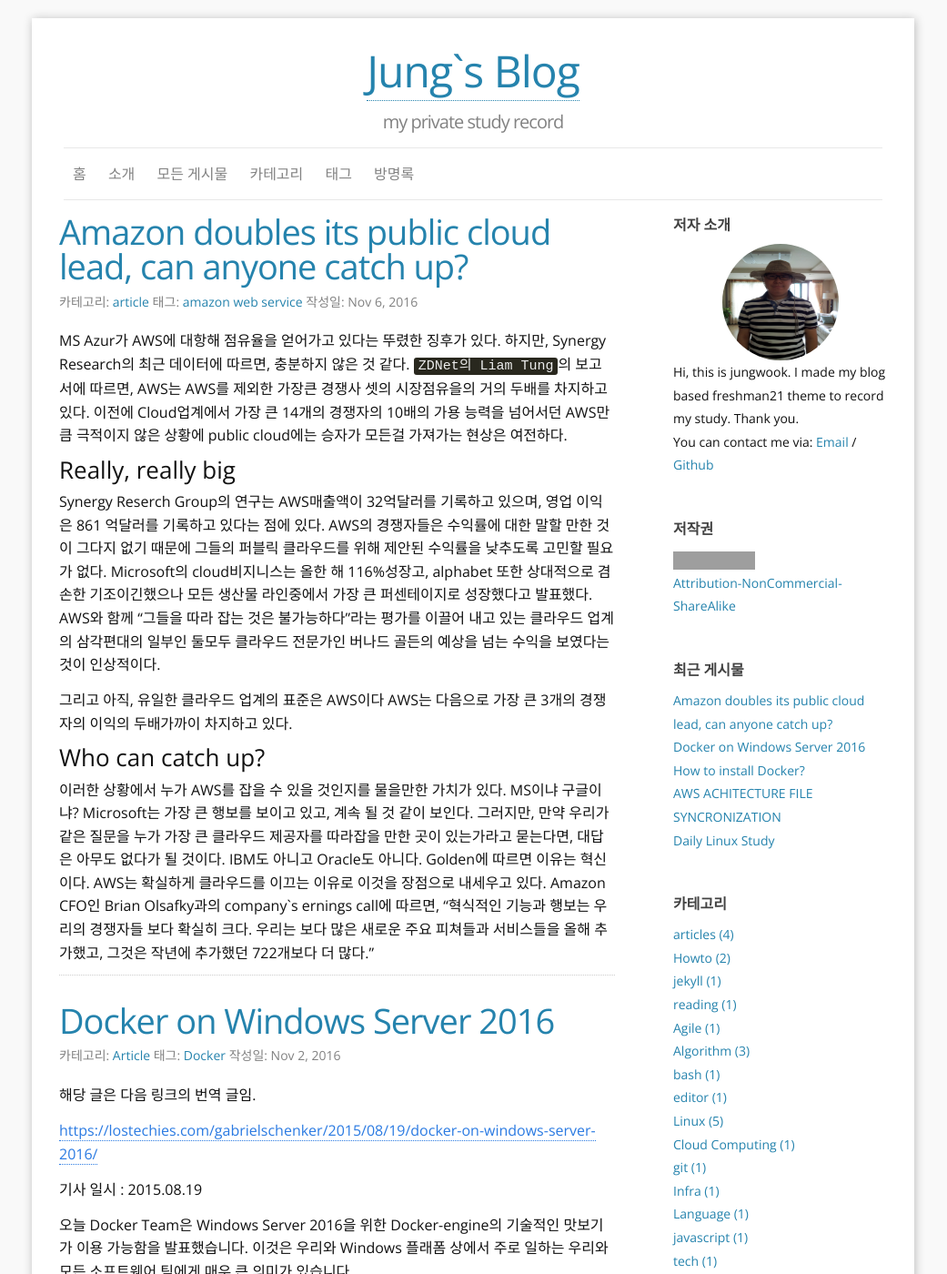
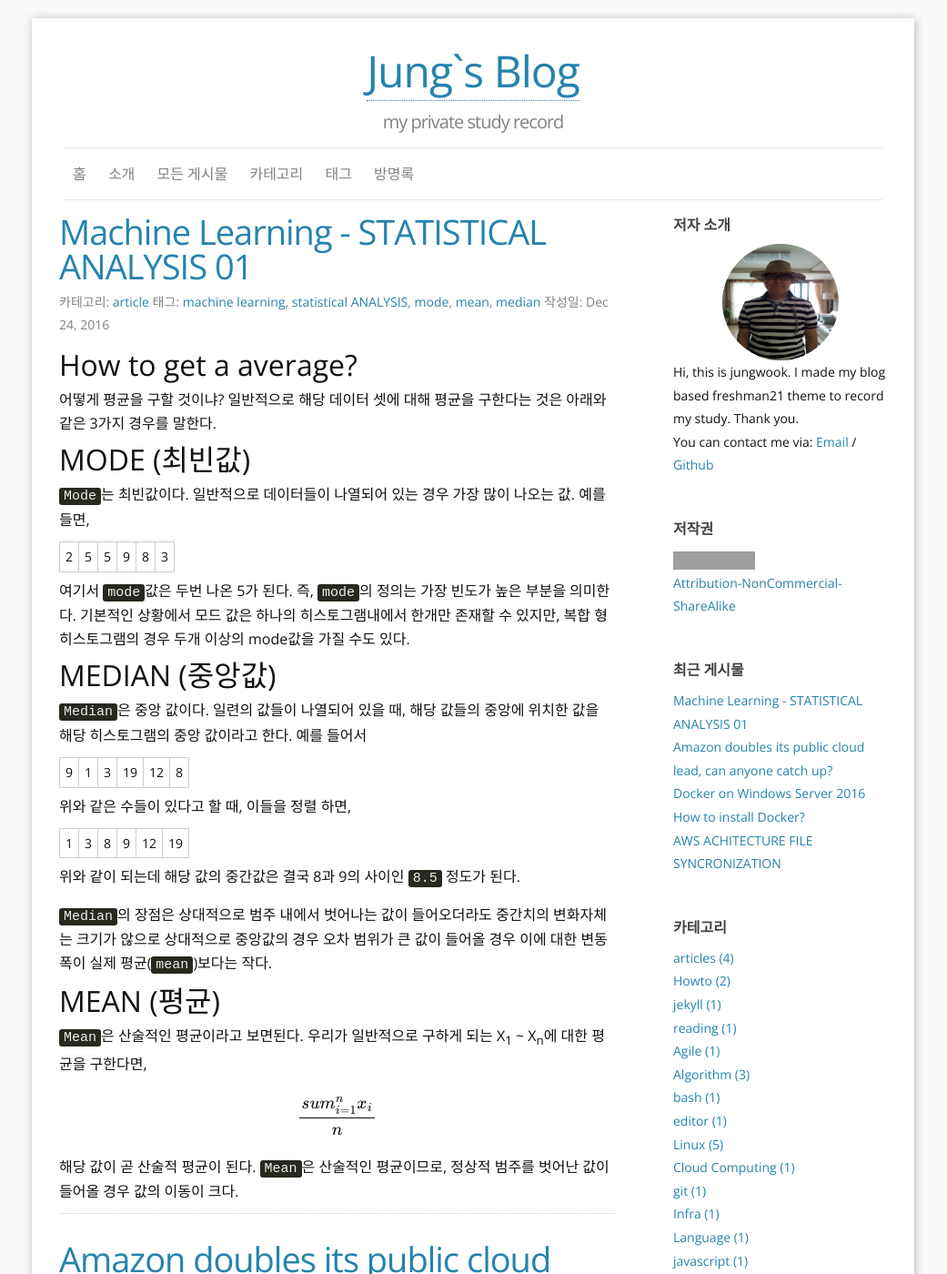
Before and after one commit to crispar/crispar.github.io, a Jekyll site: the page built from index.html, in a window 1280 px wide and 1400 px high. Shown: the whole window at 91% size, without its empty margins (120-1161 px from the left). Built offline with Jekyll 4.4.1, drawn with Linux system fonts in a browser that asks for light colours; formulas are drawn with MathJax 3; the list of posts is cut into pages by our own code; some of the changed text lies outside the part shown; grey boxes are pictures that could not be loaded.

Commit message:
Machine Learning MOOC 2weeks

```diff
--- a/_includes/head.html
+++ b/_includes/head.html
@@ -24,7 +24,7 @@
 <link rel="canonical" href="{{ page.url | replace:'index.html','' |  prepend: site.url }}">
 <link rel="alternate" type="application/atom+xml" title="{{ site.title }}" href="{{ "/feed.xml" | prepend: site.url }}" />
 
-<script src="http://cdn.mathjax.org/mathjax/latest/MathJax.js?config=TeX-AMS-MML_HTMLorMML"></script>
-
+<script type="text/javascript" src="http://cdn.mathjax.org/mathjax/latest/MathJax.js?config=TeX-AMS-MML_HTMLorMML">
+</script>
 
 </head>
--- a/_includes/header.html
+++ b/_includes/header.html
@@ -1,4 +1,3 @@
-<script type="text/javascript" src="http://cdn.mathjax.org/mathjax/latest/MathJax.js?config=TeX-AMS-MML_HTMLorMML">
 </script>
 <header class="site-header">
 
--- /dev/null
+++ b/_posts/2016-12-24-Machine_Learing_Engineer_Nanodegree_STATISTICAL_ANALYSIS.md
@@ -0,0 +1,50 @@
+---
+published: true
+title: Machine Learning - STATISTICAL ANALYSIS 01
+layout: post
+author: jungwook
+category: article
+tag:
+- machine learning
+- statistical ANALYSIS
+- mode
+- mean
+- median
+---
+
+## How to get a average?
+
+어떻게 평균을 구할 것이냐? 일반적으로 해당 데이터 셋에 대해 평균을 구한다는 것은 아래와 같은 3가지 경우를 말한다.
+
+## MODE (최빈값)
+
+`Mode`는 최빈값이다. 일반적으로 데이터들이 나열되어 있는 경우 가장 많이 나오는 값. 예를 들면,
+
+| 2  | 5  | 5  | 9  | 8  | 3 |
+
+여기서 `mode`값은 두번 나온 5가 된다. 즉, `mode`의 정의는 가장 빈도가 높은 부분을 의미한다. 기본적인 상황에서 모드 값은 하나의 히스토그램내에서 한개만 존재할 수 있지만, 복합 형 히스토그램의 경우 두개 이상의 mode값을 가질 수도 있다.
+
+## MEDIAN (중앙값)
+
+`Median`은 중앙 값이다. 일련의 값들이 나열되어 있을 때, 해당 값들의 중앙에 위치한 값을 해당 히스토그램의 중앙 값이라고 한다. 예를 들어서
+
+| 9 | 1 | 3 | 19 | 12 | 8 |
+
+위와 같은 수들이 있다고 할 때, 이들을 정렬 하면,
+
+| 1 | 3 | 8 | 9 | 12 | 19 |
+
+
+위와 같이 되는데 해당 값의 중간값은 결국 8과 9의 사이인 `8.5` 정도가 된다.
+
+`Median`의 장점은 상대적으로 범주 내에서 벗어나는 값이 들어오더라도 중간치의 변화자체는 크기가 않으로 상대적으로 중앙값의 경우 오차 범위가 큰 값이 들어올 경우 이에 대한 변동 폭이 실제 평균(`mean`)보다는 작다.
+
+## MEAN (평균)
+
+`Mean`은 산술적인 평균이라고 보면된다. 우리가 일반적으로 구하게 되는 X<sub>1</sub> ~ X<sub>n</sub>에 대한 평균을 구한다면,
+
+
+$$\frac{sum_{i=1}^{n} x_i}{n}$$
+
+
+해당 값이 곧 산술적 평균이 된다. `Mean`은 산술적인 평균이므로, 정상적 범주를 벗어난 값이 들어올 경우 값의 이동이 크다.
```
